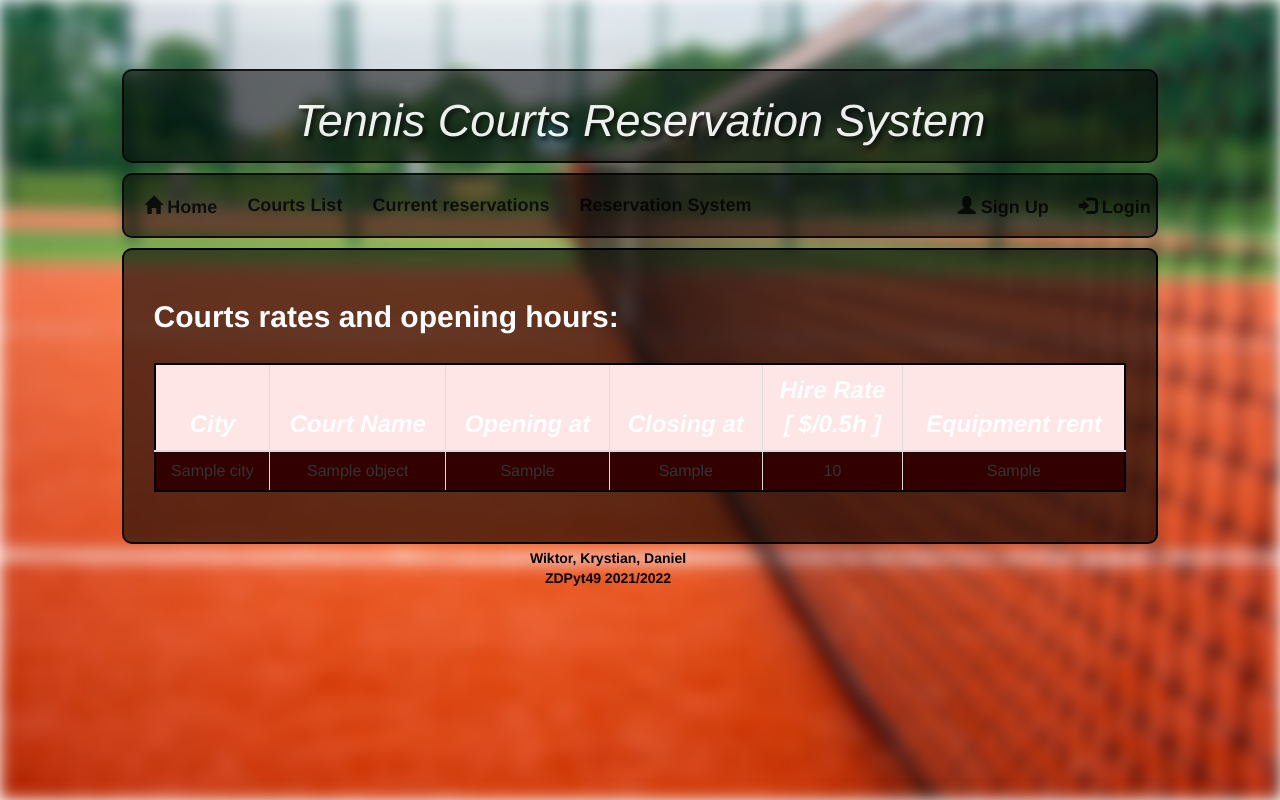
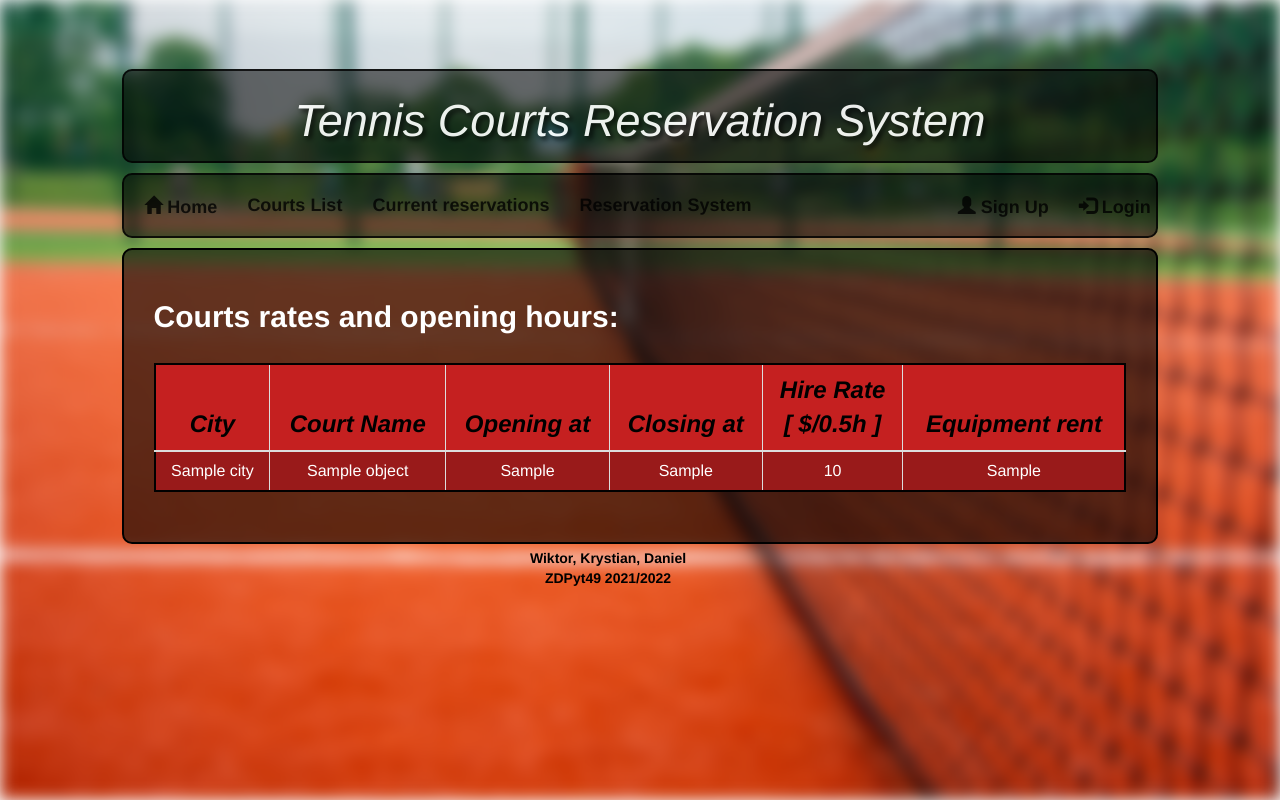
Before and after one commit to WikKab/tennis-court-reservations, a Django app: template reservations/templates/courts_details.html in a window 1280 px wide. Run offline with Django 3.2, Linux system fonts and the light colour scheme; the template is opened without the code that fills it: most values are stand-ins (such as "Sample title", 1, 10 or a date in 2020); some libraries are stand-ins or nearby versions.

Commit message:
colors changes

```diff
--- a/tennis_courts/templates/base.html
+++ b/tennis_courts/templates/base.html
@@ -249,17 +249,18 @@ tr {
  }
 
 th{
-    background-color:  #ffe6e6;
+    background-color:  #c52020;
     text-align: center;
     font-size: 24px;
-    color: white;
+    color: black;
     font-style: italic;
     font-weight: bold;
 }
 
 td{
-  background-color:  #330000;
+  background-color:  #991a1a;
   text-align: center;
+      color: white;
  }
 
 
```
